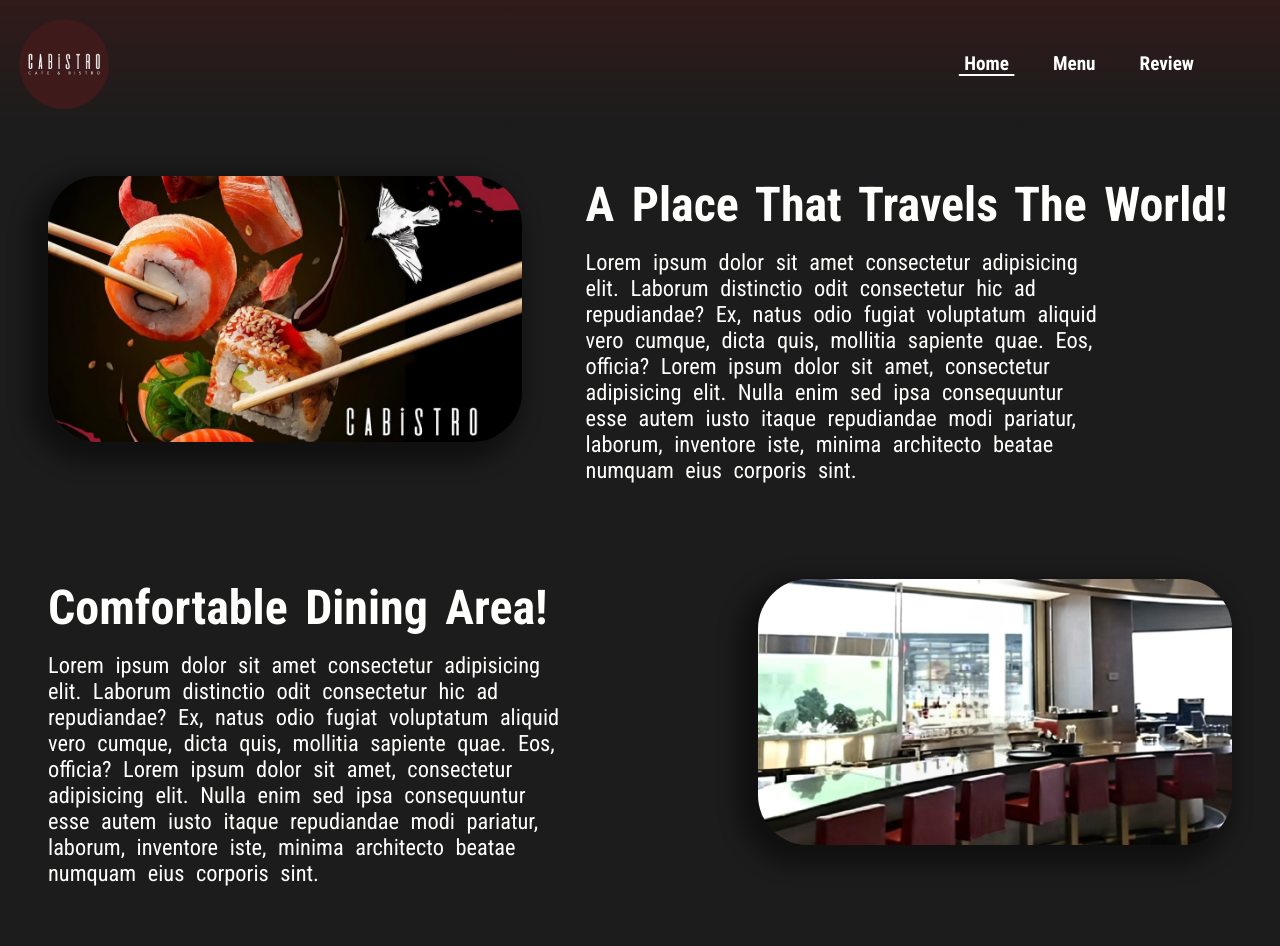
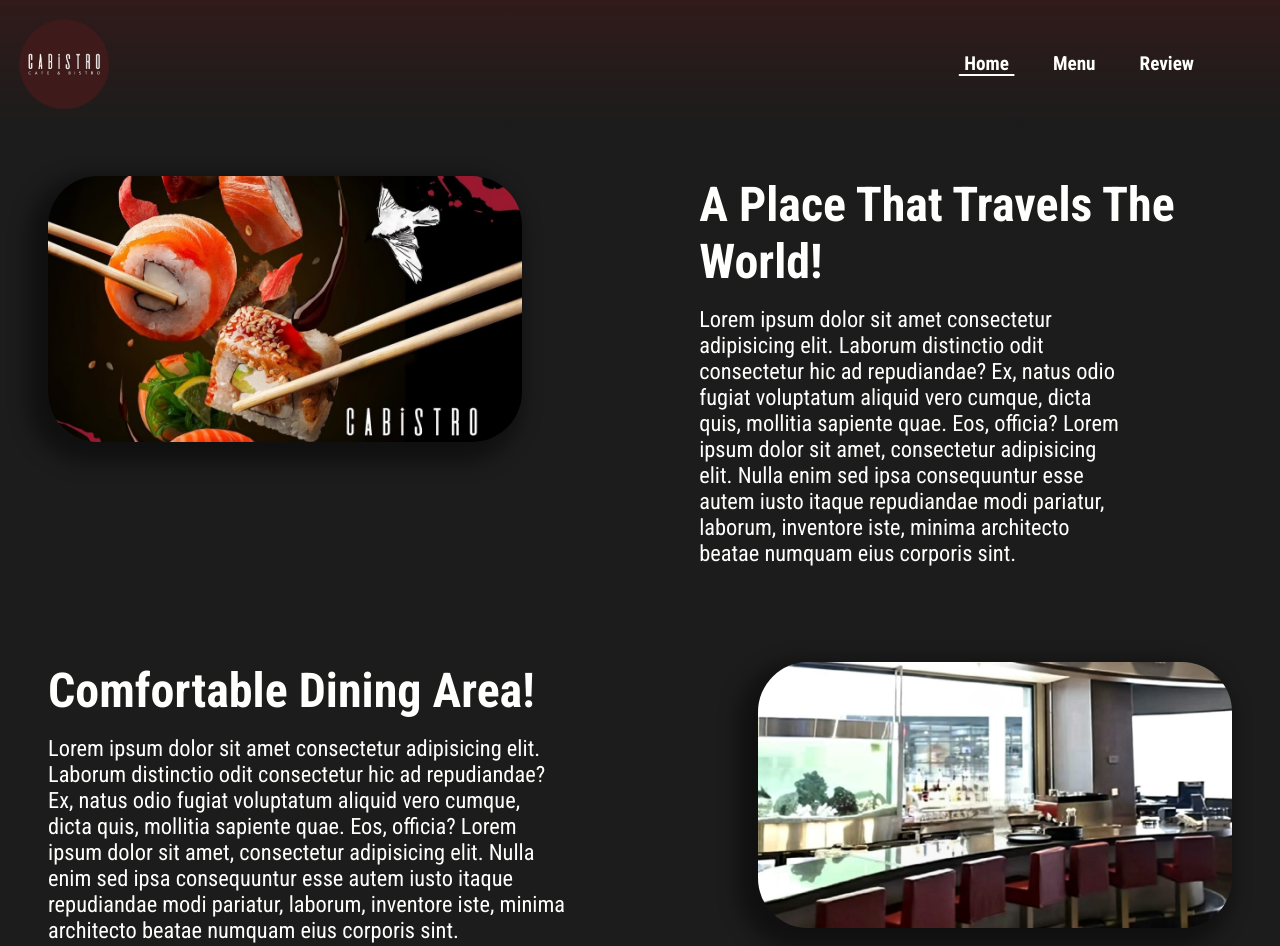
Before and after one commit to Issa-Abbani/TOP-Restaurant-Page, a website built with webpack: page src/template.html in a window 1280 px wide. Shown: the top 946 px of the page. Built offline with nearby package versions, Linux system fonts and the light colour scheme; a web font is replaced by a local one.

Commit message:
Minor styling adjustments

```diff
--- a/src/styles/styles.css
+++ b/src/styles/styles.css
@@ -17,7 +17,6 @@
 }
 body{
   background: var(--dark-background-color) center;
-  word-spacing: 0.4rem;
 }
 header{
   position: sticky;
@@ -96,6 +95,10 @@ main{
   justify-content: space-evenly;
   gap: 4rem;
   margin: clamp(2rem, 3rem, 5rem);
+}
+
+.intro-home {
+  gap: 15%;
 }
 
 .home > img {
```
